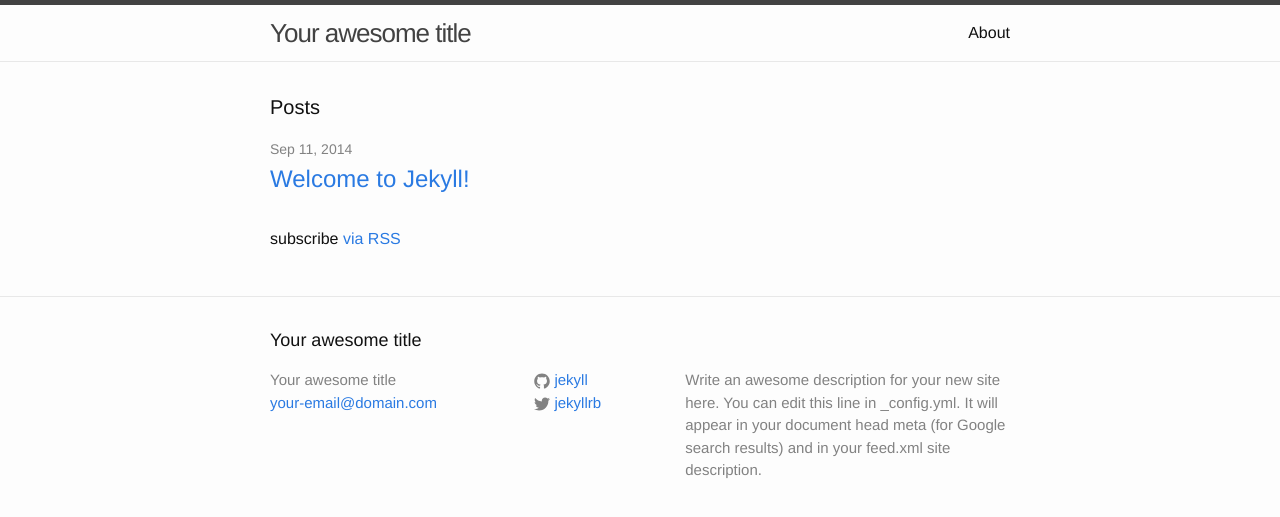
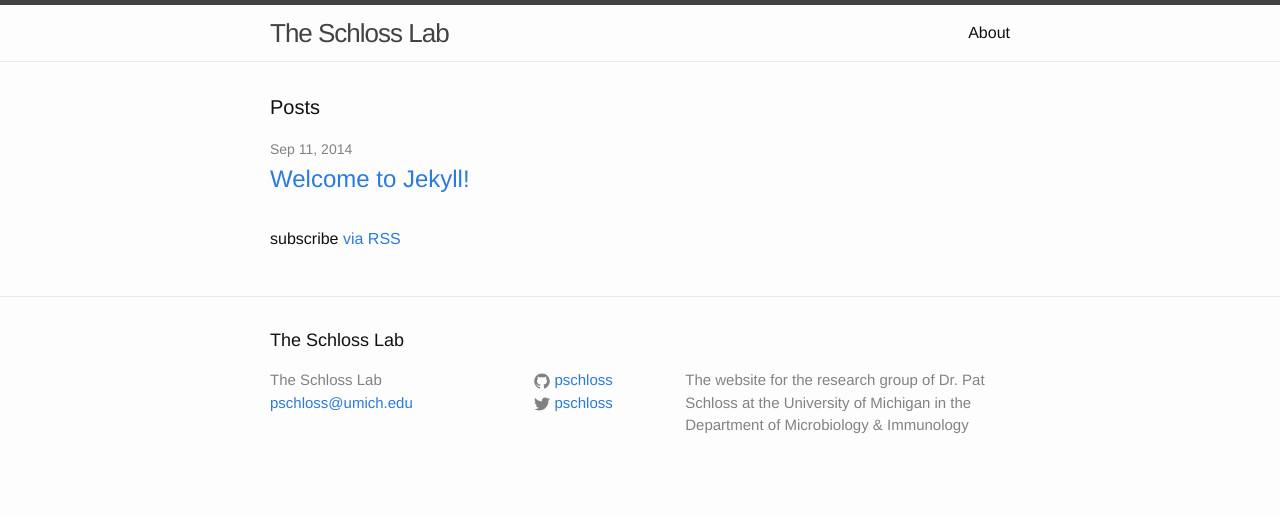
Before and after one commit to SchlossLab/schlosslab.github.io, a Jekyll site: the page built from index.html, in a window 1280 px wide. Shown: the top 517 px of the page. Built offline with Jekyll 4.4.1, drawn with Linux system fonts in a browser that asks for light colours.

Commit message:
Populated our data

```diff
--- a/_config.yml
+++ b/_config.yml
@@ -1,14 +1,13 @@
 # Site settings
-title: Your awesome title
-email: your-email@domain.com
+title: The Schloss Lab
+email: pschloss@umich.edu
 description: > # this means to ignore newlines until "baseurl:"
-  Write an awesome description for your new site here. You can edit this
-  line in _config.yml. It will appear in your document head meta (for
-  Google search results) and in your feed.xml site description.
+   The website for the research group of Dr. Pat Schloss at the University
+   of Michigan in the Department of Microbiology & Immunology
 baseurl: "" # the subpath of your site, e.g. /blog/
-url: "http://yourdomain.com" # the base hostname & protocol for your site
-twitter_username: jekyllrb
-github_username:  jekyll
+url: "http://schlosslab.github.io" # the base hostname & protocol for your site
+twitter_username: pschloss
+github_username:  pschloss
 
 # Build settings
 markdown: kramdown
```
